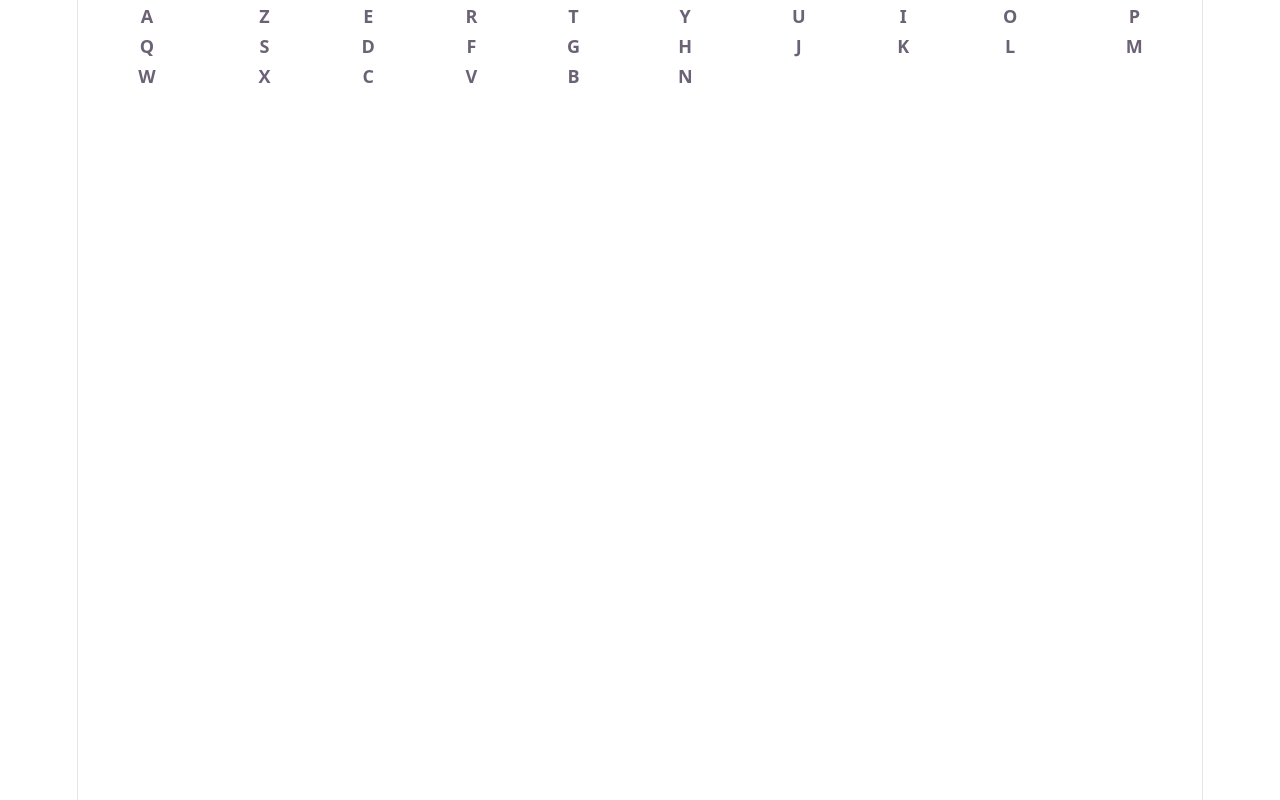
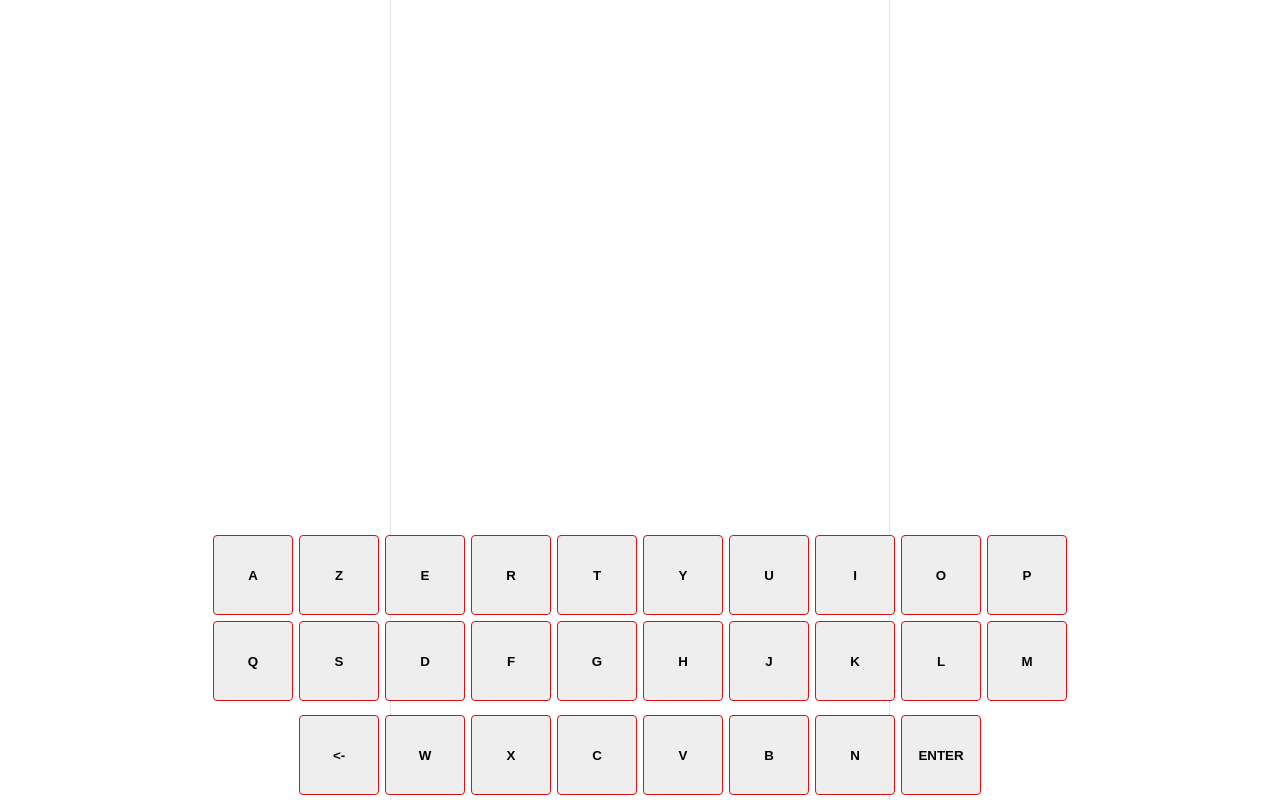
Before and after one commit to amaaune/tp-wordle-react, a React (Vite) app in the folder logia/: page / in a window 1280 px wide. Built offline with nearby package versions, Linux system fonts and the light colour scheme.

Commit message:
[ADD] css keyboard

```diff
--- a/logia/src/App.tsx
+++ b/logia/src/App.tsx
@@ -1,5 +1,6 @@
 import { useState } from "react";
 import "./App.css";
+import "./keyboard.css"
 import { Keyboard } from "./Keyboard";
 
 function App() {
--- a/logia/src/Keyboard.tsx
+++ b/logia/src/Keyboard.tsx
@@ -1,21 +1,45 @@
 export function Keyboard() {
+
     const rows = [
         ["A", "Z", "E", "R", "T", "Y", "U", "I", "O", "P"],
         ["Q", "S", "D", "F", "G", "H", "J", "K", "L", "M"],
-        ["W", "X", "C", "V", "B", "N"]
-    ]
+    ];
+
+    const lastRows = [
+        ["<-", "W", "X", "C", "V", "B", "N", "ENTER"]
+    ];
 
 return (
-    <table className="table">
-        <tbody>
+    <div className="keyboard-container">
+
+        <table className="keyboard">
+            <tbody>
                 {rows.map((row, i) => (
                     <tr key={i}>
                         {row.map((letter) => (
-                            <th key={letter}>{letter}</th>
+                            <td key={letter}>
+                                <button>{letter}</button>
+                            </td>
                         ))}
                     </tr>
                 ))}
-        </tbody>
-</table>)
+            </tbody>
+        </table>
 
+        <table className="lastKeyboard">
+            <tbody>
+                {lastRows.map((lastRow, i) => (
+                    <tr key={i}>
+                        {lastRow.map((letter) => (
+                            <td key={letter}>
+                                <button>{letter}</button>
+                            </td>
+                        ))}
+                    </tr>
+                ))}
+            </tbody>
+        </table>
+
+    </div>
+)
 }
--- a/logia/src/index.css
+++ b/logia/src/index.css
@@ -51,7 +51,7 @@
 }
 
 #root {
-  width: 1126px;
+  width: 500px;
   max-width: 100%;
   margin: 0 auto;
   text-align: center;
--- /dev/null
+++ b/logia/src/keyboard.css
@@ -0,0 +1,34 @@
+button {
+    width: 80px;
+    height: 80px;
+    border: 1px solid #db1212;
+    border-radius: 4px;
+    background-color: #eee;
+    font-weight: bold;
+    cursor: pointer;
+}
+
+.keyboard-container {
+    height: 100vh;
+
+    display: flex;
+    flex-direction: column;
+
+    justify-content: flex-end;
+    align-items: center;
+}
+
+.keyboard,
+.lastKeyboard {
+    border-spacing: 4px;
+}
+
+.lastKeyboard {
+    margin-top: 4px;
+}
+
+.keyboard button,
+.lastKeyboard button {
+    width: 80px;
+    height: 80px;
+}
```
